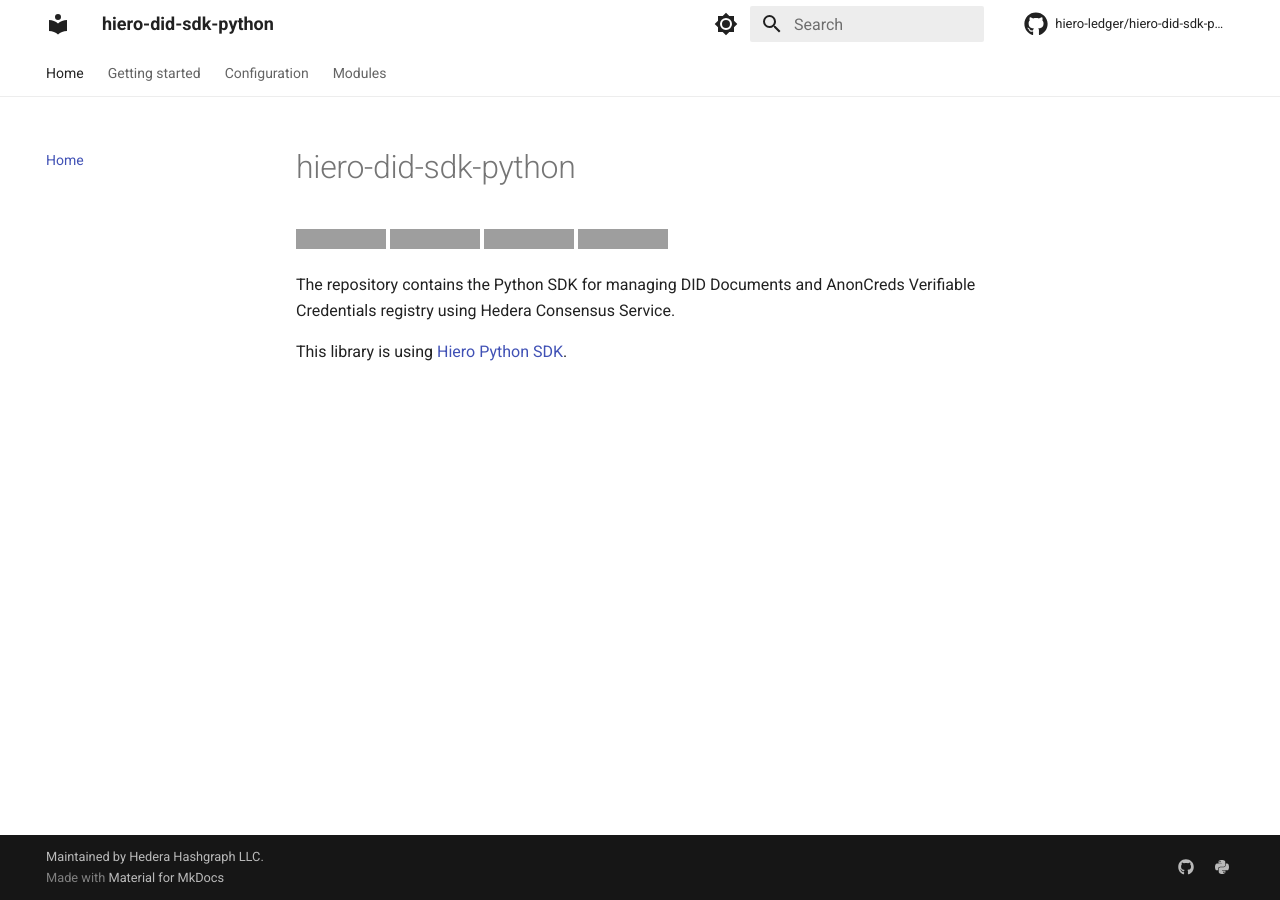
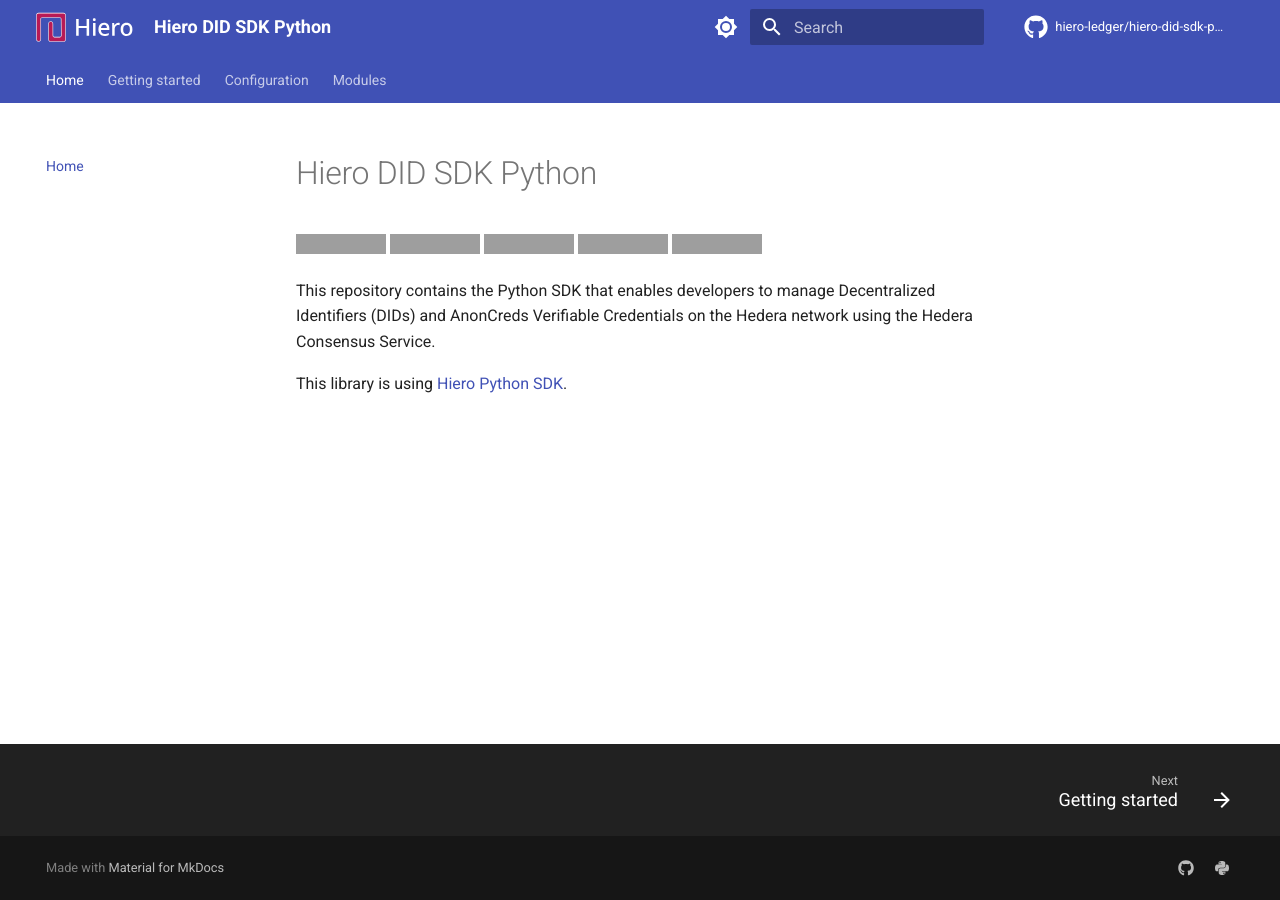
Before and after one commit to hiero-ledger/hiero-did-sdk-python, an MkDocs documentation site: the page built from docs/dev/index.md, in a window 1280 px wide. Built offline with MkDocs 1.6.1 and Material for MkDocs 9.7.7, drawn with Linux system fonts in a browser that asks for light colours; comment, search, counter and statistics services are not loaded; grey boxes are pictures that could not be loaded.

Commit message:
Update mkdocs settings + setup logos
Signed-off-by: Alexander Shenshin <alexander.shenshin@dsr-corporation.com>

```diff
--- a/docs/dev/index.md
+++ b/docs/dev/index.md
@@ -1,11 +1,11 @@
-# hiero-did-sdk-python
+# Hiero DID SDK Python
 
 [![Release](https://img.shields.io/github/v/release/hiero-ledger/hiero-did-sdk-python)](https://img.shields.io/github/v/release/hashgraph/hiero-ledger/hiero-did-sdk-python)
 [![Build status](https://img.shields.io/github/actions/workflow/status/hiero-ledger/hiero-did-sdk-python/main.yml?branch=main)](https://github.com/hiero-ledger/hiero-did-sdk-python/actions/workflows/main.yml?query=branch%3Amain)
+[![codecov](https://codecov.io/gh/hiero-ledger/hiero-did-sdk-python/branch/main/graph/badge.svg)](https://codecov.io/gh/hiero-ledger/hiero-did-sdk-python)
 [![Commit activity](https://img.shields.io/github/commit-activity/m/hiero-ledger/hiero-did-sdk-python)](https://img.shields.io/github/commit-activity/m/hiero-ledger/hiero-did-sdk-python)
 [![License](https://img.shields.io/github/license/hiero-ledger/hiero-did-sdk-python)](https://img.shields.io/github/license/hiero-ledger/hiero-did-sdk-python)
 
-The repository contains the Python SDK for managing DID Documents and AnonCreds Verifiable Credentials registry using
-Hedera Consensus Service.
+This repository contains the Python SDK that enables developers to manage Decentralized Identifiers (DIDs) and AnonCreds Verifiable Credentials on the Hedera network using the Hedera Consensus Service.
 
 This library is using [Hiero Python SDK](https://github.com/hiero-ledger/hiero-sdk-python).
--- /dev/null
+++ b/docs/dev/stylesheets/extra.css
@@ -0,0 +1,10 @@
+.md-header__button.md-logo {
+  margin: 0;
+  padding: 0;
+}
+
+.md-header__button.md-logo img,
+.md-header__button.md-logo svg {
+  height: 50%;
+  width: 100px;
+}
--- a/mkdocs.yml
+++ b/mkdocs.yml
@@ -1,11 +1,10 @@
-site_name: hiero-did-sdk-python
+site_name: Hiero DID SDK Python
 repo_url: https://github.com/hiero-ledger/hiero-did-sdk-python
 site_url: https://hiero-ledger.github.io/hiero-did-sdk-python
 site_description: The repository contains the Python SDK for managing DID Documents and Anoncreds Verifiable Credentials registry using Hedera Consensus Service.
 edit_uri: edit/main/docs/
 docs_dir: docs/dev
 repo_name: hiero-ledger/hiero-did-sdk-python
-copyright: Maintained by <a href="https://hedera.com/">Hedera Hashgraph LLC</a>.
 
 nav:
   - Home: index.md
@@ -15,6 +14,8 @@
       - Common: modules/common.md
       - Hedera DID: modules/did.md
       - AnonCreds: modules/anoncreds.md
+extra_css:
+  - stylesheets/extra.css
 plugins:
   - search
   - mkdocstrings:
@@ -29,25 +30,31 @@
             show_root_toc_entry: false
 theme:
   name: material
+  logo: assets/hiero-logo.svg
+  favicon: assets/hiero-icon.svg
   feature:
     tabs: true
   palette:
     - media: "(prefers-color-scheme: light)"
       scheme: default
-      primary: white
-      accent: deep orange
       toggle:
         icon: material/brightness-7
         name: Switch to dark mode
     - media: "(prefers-color-scheme: dark)"
       scheme: slate
-      primary: black
-      accent: deep orange
       toggle:
         icon: material/brightness-4
         name: Switch to light mode
   icon:
     repo: fontawesome/brands/github
+  features:
+    - content.code.copy
+    - navigation.expand
+    - navigation.footer
+    - navigation.instant
+    - navigation.top
+    - navigation.tracking
+    - toc.follow
 
 extra:
   social:
@@ -57,5 +64,32 @@
       link: https://pypi.org/project/hiero-did-sdk-python
 
 markdown_extensions:
+  - abbr
+  - admonition
+  - attr_list
+  - def_list
+  - footnotes
+  - md_in_html
   - toc:
       permalink: true
+  - pymdownx.arithmatex:
+      generic: true
+  - pymdownx.betterem:
+      smart_enable: all
+  - pymdownx.caret
+  - pymdownx.details
+  - pymdownx.highlight:
+      anchor_linenums: true
+  - pymdownx.inlinehilite
+  - pymdownx.keys
+  - pymdownx.magiclink:
+      repo_url_shorthand: true
+      user: squidfunk
+      repo: mkdocs-material
+  - pymdownx.mark
+  - pymdownx.smartsymbols
+  - pymdownx.tabbed:
+      alternate_style: true
+  - pymdownx.tasklist:
+      custom_checkbox: true
+  - pymdownx.tilde
```
Also changed, not shown: docs/dev/assets/hiero-icon.svg (added), docs/dev/assets/hiero-logo.svg (added).
